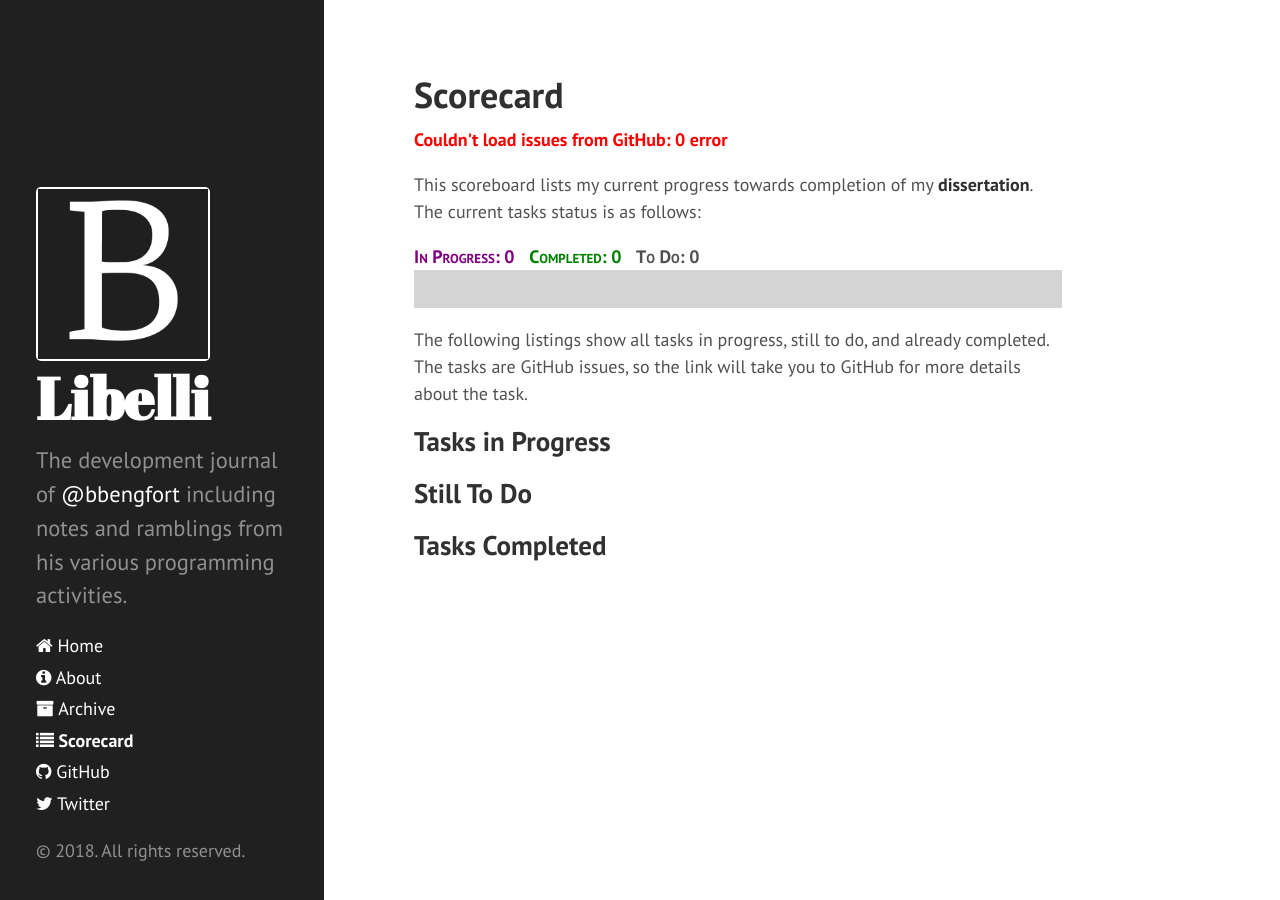
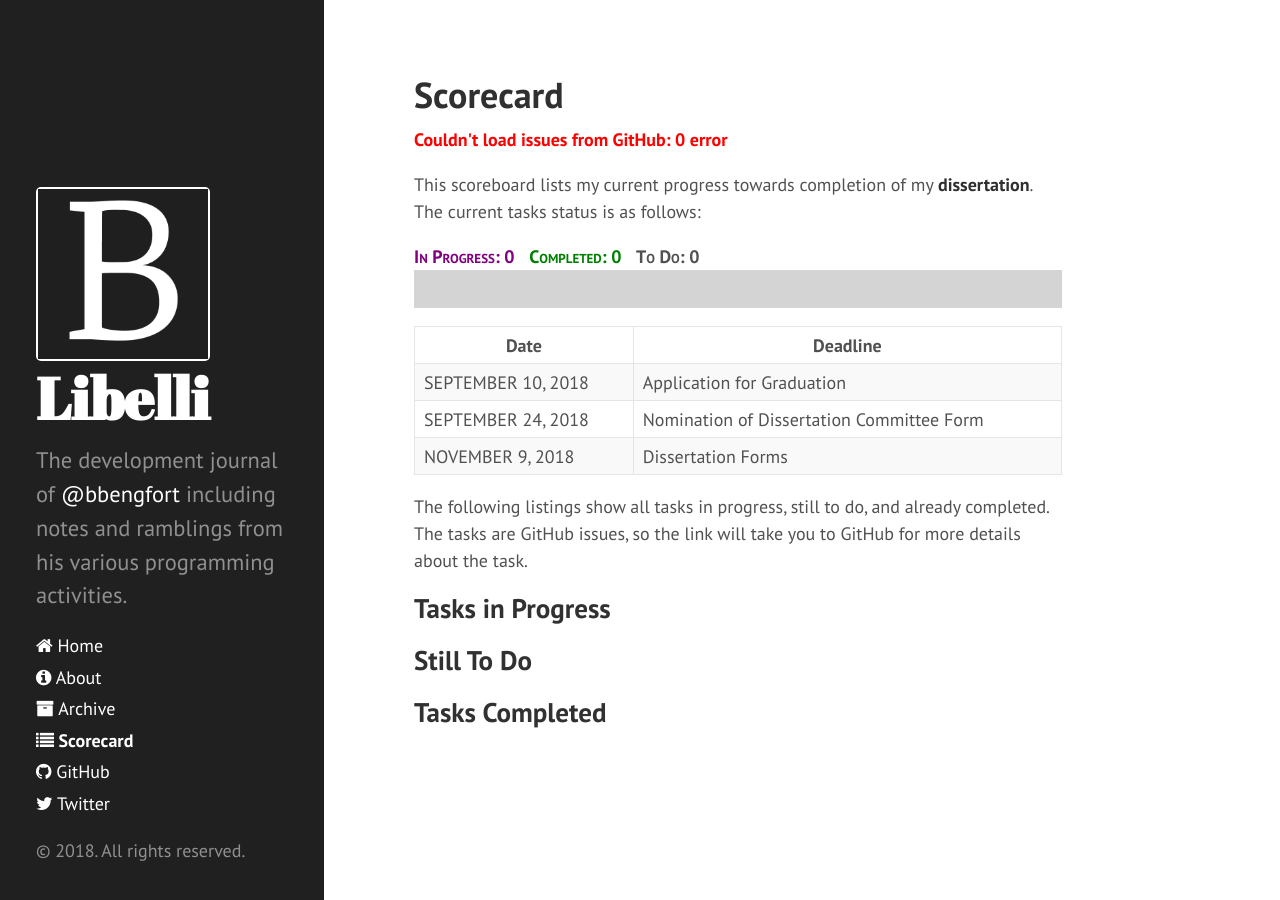
Before and after one commit to bbengfort/bbengfort.github.io, a Jekyll site: the page built from scorecard.md, in a window 1280 px wide. Built offline with Jekyll 4.4.1, drawn with Linux system fonts in a browser that asks for light colours; nearby versions of some CDN libraries.

Commit message:
important dats

```diff
--- a/scorecard.md
+++ b/scorecard.md
@@ -21,6 +21,31 @@ This scoreboard lists my current progress towards completion of my **dissertatio
     <span id="doneBar"></span>
 </div>
 
+<table>
+    <thead>
+        <th>Date</th>
+        <th>Deadline</th>
+    </thead>
+    <tbody>
+        <tr>
+            <td>SEPTEMBER 10, 2018</td>
+            <td>Application for Graduation</td>
+            <!-- All Grad Students: Final date to submit the Application for Graduation in order to graduate this semester/term. -->
+        </tr>
+        <tr>
+            <td>SEPTEMBER 24, 2018</td>
+            <td>Nomination of Dissertation Committee Form</td>
+            <!-- Doctoral Students: Final date to submit Nomination of Dissertation Committee Form to the Office of the Registrar.  Committee form must be submitted at least 6 weeks before the scheduled defense. -->
+        </tr>
+        <tr>
+            <td>NOVEMBER 9, 2018</td>
+            <td>Dissertation Forms</td>
+            <!-- Doctoral Students: Final date to submit: dissertation via ETD System and electronic publication form, to the Office of the Registrar.
+            Dissertation directors to submit signed Report of Examining Committee form to the Office of the Registrar. -->
+        </tr>
+    </tbody>
+</table>
+
 The following listings show all tasks in progress, still to do, and already completed. The tasks are GitHub issues, so the link will take you to GitHub for more details about the task.
 
 ## Tasks in Progress
```
